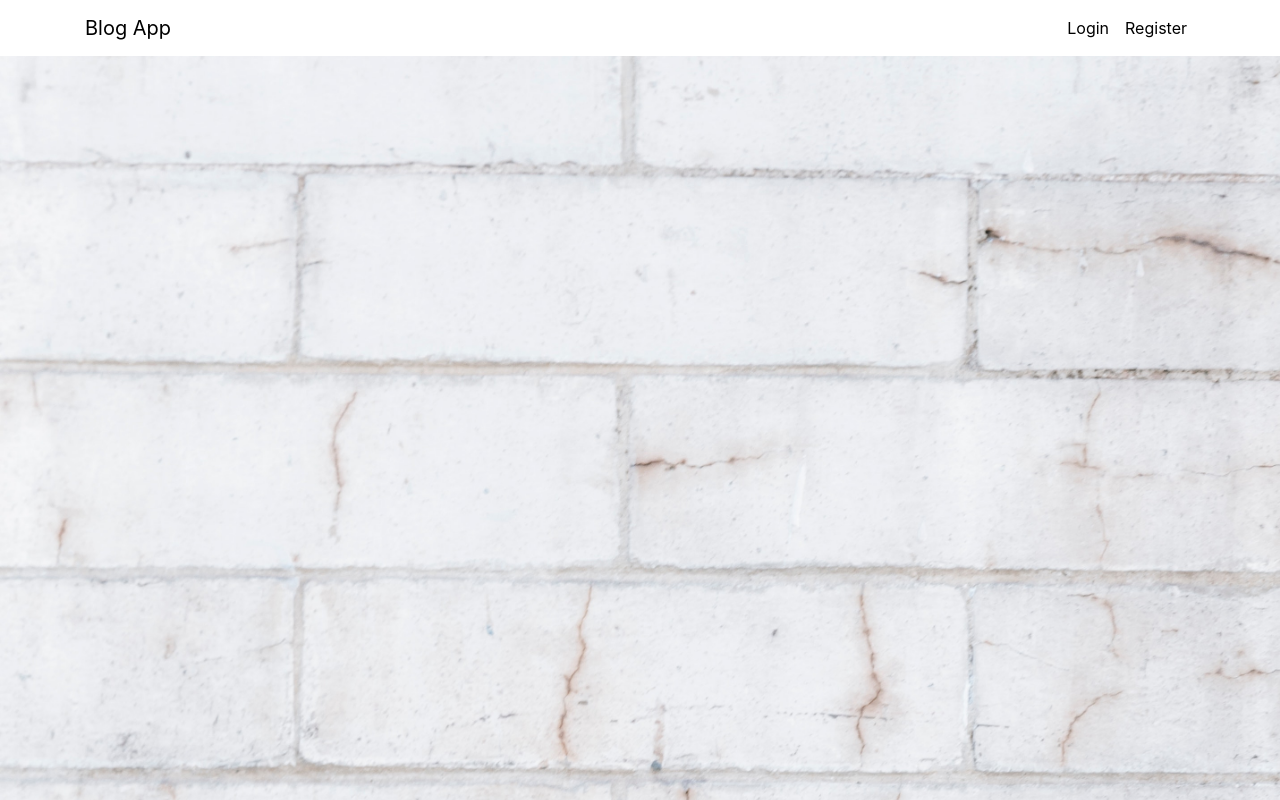
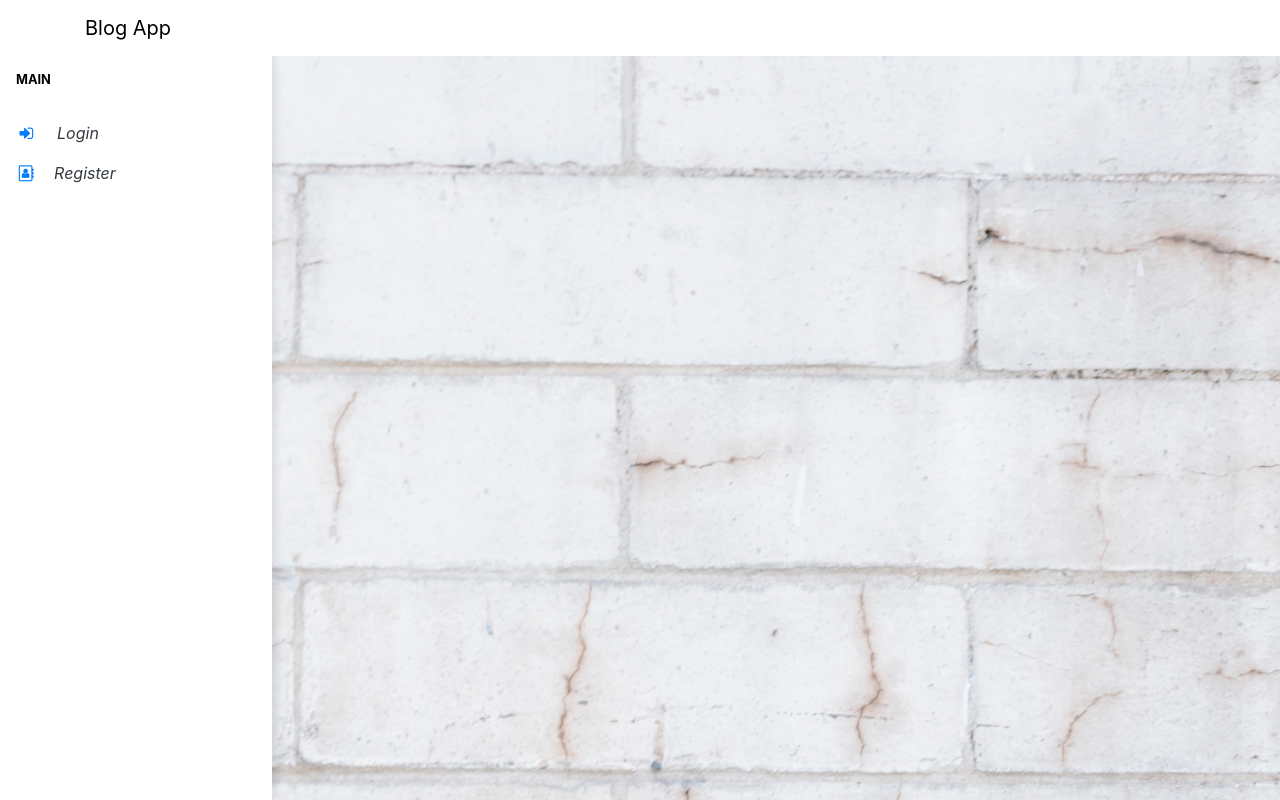
Before and after one commit to samyak3009/TeamProject, a Django app: page /blog/ in a window 1280 px wide. Run offline with Django 3.2, Linux system fonts and the light colour scheme; data that the repository does not hold is empty; some libraries are stand-ins or nearby versions.

Commit message:
UI updated

```diff
--- a/BlogApp/blog/static/blog/main.css
+++ b/BlogApp/blog/static/blog/main.css
@@ -3,7 +3,7 @@ html {
   line-height: 1.15;
  }
 
-body {
+body{
   color: black;
   margin-top: 5rem;
 
@@ -46,15 +46,13 @@ ul {
   background: #ffffff;
   padding: 10px 20px;
   border: 1px solid #dddddd;
-  border-radius: 3px;
+  box-shadow: 3px 3px 10px rgba(0, 0, 0, 0.1);
   margin-bottom: 20px;
-  border: 1px solid black;
-    border-radius: 25px;
-    box-shadow: 5px 5px 5px 5px rgba(63, 62, 63, 0.4)
 }
 
 .article-title {
   color: #444444;
+  font-size:20px;
 }
 
 a.article-title:hover {
@@ -108,7 +106,19 @@ a.article-title:hover {
   transform: scale(1.5);
  }
 
+/* vertical nav css */
 
+.vertical-nav {
+  padding-top: 70px;
+  min-width: 17rem;
+  width: 17rem;
+  height: 100vh;
+  position: fixed;
+  top: 0;
+  left: 0;
+  box-shadow: 3px 3px 10px rgba(0, 0, 0, 0.1);
+  transition: all 0.4s;
+}
 
 
 
--- a/BlogApp/blog/templates/blog/base.html
+++ b/BlogApp/blog/templates/blog/base.html
@@ -16,11 +16,13 @@
 
     <link href="https://fonts.googleapis.com/css?family=Montserrat:400,700,200" rel="stylesheet">
 
-    {% if title %}
+    <link rel="stylesheet" href="https://cdnjs.cloudflare.com/ajax/libs/font-awesome/4.7.0/css/font-awesome.min.css">
+
+    <!-- {% if title %}
         <title>Django Blog - {{ title }}</title>
     {% else %}
         <title>Django Blog</title>
-    {% endif %}
+    {% endif %} -->
 </head>
 <body>
   <div class="full">
@@ -33,21 +35,21 @@
           </button>
           <div class="collapse navbar-collapse" id="navbarToggle">
             <div class="navbar-nav mr-auto">
-              {% if user.is_authenticated %}
+              <!-- {% if user.is_authenticated %}
               <a class="nav-item nav-link" href="{% url 'blog-home' %}">Home</a>
-              {% endif %}
+              {% endif %} -->
               <!-- <a class="nav-item nav-link" href="{% url 'blog-about' %}">About</a> -->
             </div>
             <!-- Navbar Right Side -->
             <div class="navbar-nav">
-              {% if user.is_authenticated %}
+              <!-- {% if user.is_authenticated %}
                   <a class="nav-item nav-link" href="{% url 'post-create' %}">New Post</a>
                 <a class="nav-item nav-link" href="{% url 'profile' %}">Profile</a>
                 <a class="nav-item nav-link" href="{% url 'logout' %}">Logout</a>
               {% else %}
                 <a class="nav-item nav-link" href="{% url 'login' %}">Login</a>
                 <a class="nav-item nav-link" href="{% url 'register' %}">Register</a>
-              {% endif %}
+              {% endif %} -->
             </div>
           </div>
         </div>
@@ -55,7 +57,56 @@
     </header>
     <main role="main" class="container">
       <div class="row">
-        <div class="col-md-2"></div>
+        <div class="col-md-4">
+          <div class="vertical-nav bg-white" id="sidebar">
+
+            <p class="text-gray font-weight-bold text-uppercase px-3 small pb-4 mb-0">Main</p>
+
+            <ul class="nav flex-column bg-white mb-0">
+              {% if user.is_authenticated %}
+              <li class="nav-item">
+
+                <a href="{% url 'blog-home' %}" class="nav-link text-dark font-italic bg-light">
+                          <i class="fa fa-th-large mr-3 text-primary fa-fw"></i>
+                          Home
+                      </a>
+              </li>
+              <li class="nav-item">
+                <a href="{% url 'profile' %}" class="nav-link text-dark font-italic">
+                          <i class="fa fa-address-card mr-3 text-primary fa-fw"></i>
+                          Profile
+                      </a>
+              </li>
+              <li class="nav-item">
+                <a href="{% url 'post-create' %}" class="nav-link text-dark font-italic">
+                          <i class="fa fa-cubes mr-3 text-primary fa-fw"></i>
+                          New Post
+                      </a>
+              </li>
+              <li class="nav-item">
+                <a href="{% url 'logout' %}"class="nav-link text-dark font-italic">
+                  <i class="fa fa-sign-out mr-3 text-primary fa-fw" ></i>
+                          Log Out
+                      </a>
+              </li>
+              {% else %}
+              <li class="nav-item">
+                <a  href="{% url 'login' %}"class="nav-link text-dark font-italic">
+                          <i class="fa fa-sign-in mr-3 text-primary fa-fw"></i>
+                          Login
+                      </a>
+              </li>
+              <li class="nav-item">
+                <a href="{% url 'register' %}"class="nav-link text-dark font-italic">
+                          <i class="fa fa-address-book-o text-primary fa-fw" style="margin-right: 13px;"></i>
+                          Register
+                      </a>
+              </li>
+              {% endif %}
+            </ul>
+
+          </div>
+        </div>
         <div class="col-md-8">
           {% if messages %}
             {% for message in messages %}
--- a/BlogApp/blog/templates/blog/home.html
+++ b/BlogApp/blog/templates/blog/home.html
@@ -9,13 +9,10 @@
             <small class="text-muted">{{ post.date_posted|date:"F d, Y" }}</small>
         </div>
 
-
-        <h2><a class="article-title" href="{% url 'post-detail' post.id %}">{{ post.title }}</a></h2>
+        <h2><a class="article-title" href="{% url 'post-detail' post.id %}"><b>{{ post.title }}</b></a></h2>
         <img class="img-fluid img-thumbnail" src="{{post.post_image.url}}" alt="" style="height:300px;width:300px" >
 
-        <p class="article-content"><i><b>{{ post.content }}</b></i></p>
-
-
+        <p class="article-content"><i>{{ post.content }}</i></p>
 
     </div>
 
--- a/BlogApp/users/templates/users/logout.html
+++ b/BlogApp/users/templates/users/logout.html
@@ -3,9 +3,7 @@
 <div>
 <h2>You have been logged out</h2>
     <div class="border-top pt-3">
-        <small class="text-muted">
-            <a href="{% url 'login' %}">Log In Again</a>
-        </small>
+
     </div>
     </div>
 {% endblock content %}
```
Also changed, not shown: BlogApp/blog/templates/blog/post_detail.html (+1 -27 lines), BlogApp/media/media/profile_pics/wallpaper1.webp (added).
